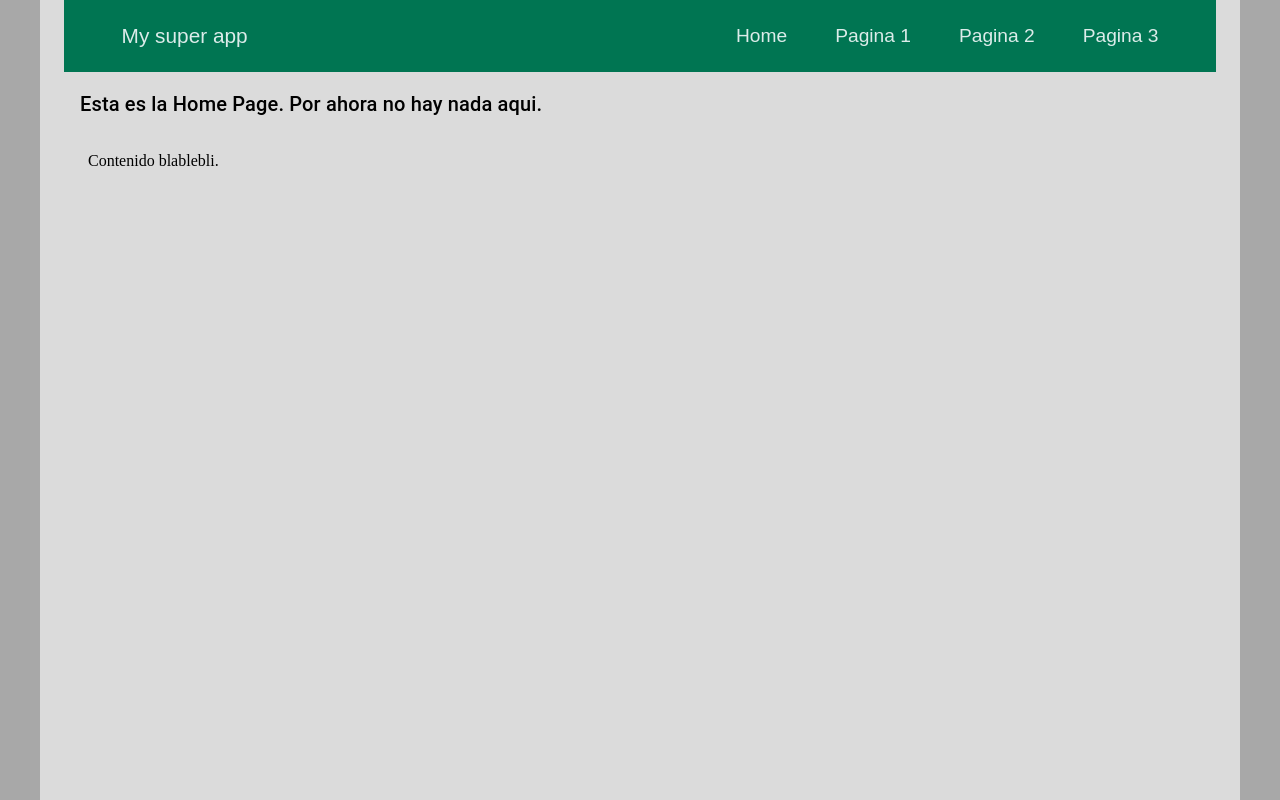
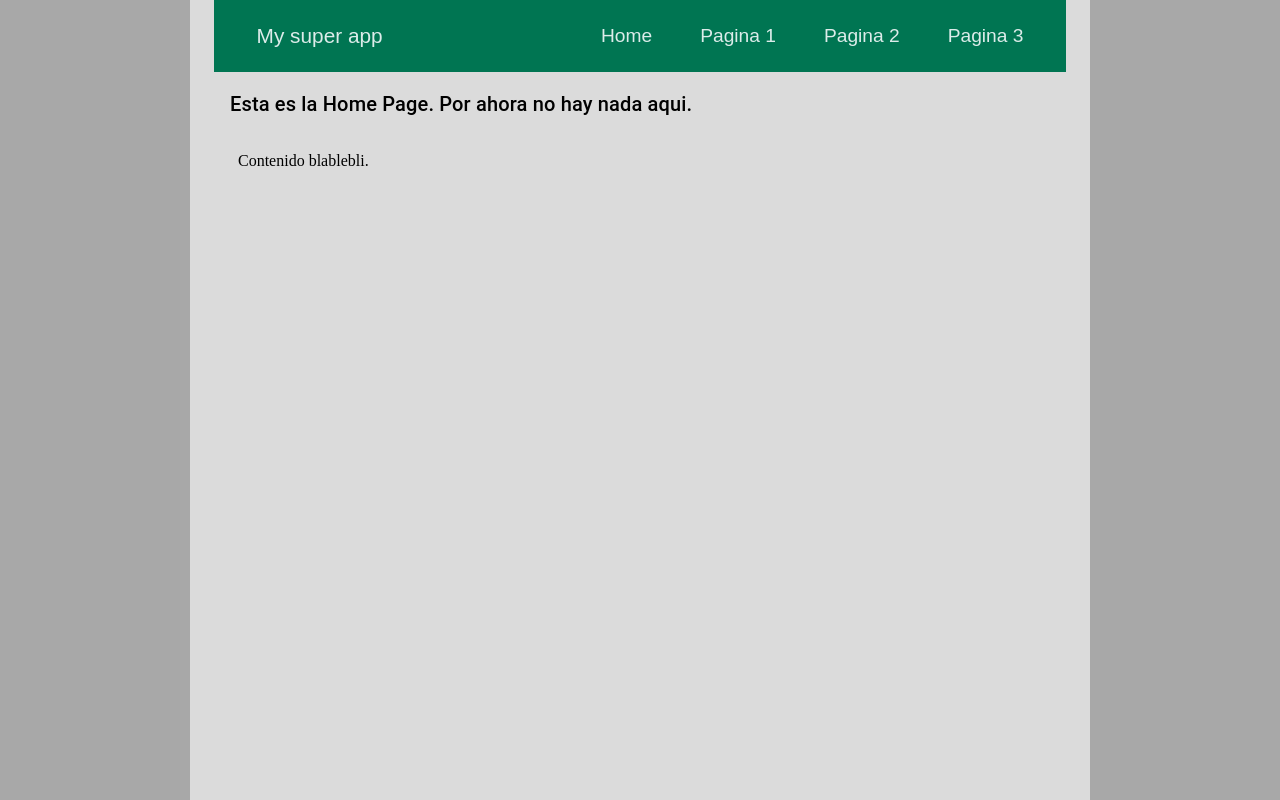
Before and after one commit to aa-avila/react-practice, a React (Create React App) app in the folder react-practice/: page / in a window 1280 px wide. Built offline with nearby package versions, Linux system fonts and the light colour scheme.

Commit message:
maxWidth md

```diff
--- a/react-practice/src/App.js
+++ b/react-practice/src/App.js
@@ -10,7 +10,7 @@ import Page3 from './pages/Page3';
 
 function App() {
   return (
-    <Container className="App">
+    <Container className="App" maxWidth="md">
       <MainNavigation />
       <Switch>
         <Route path="/" exact>
```
